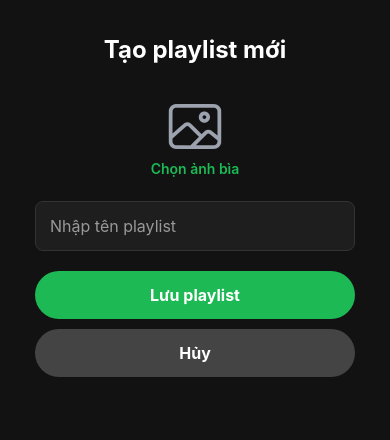
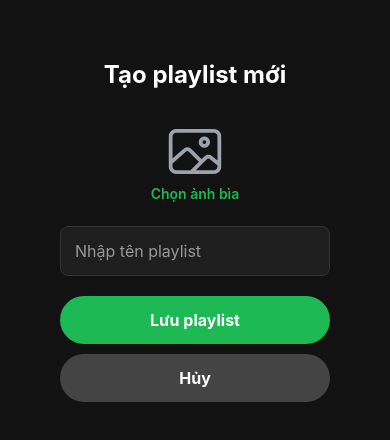
Before and after one commit to snowyy16/music-stream-app, a React Native app: screen /AddPlaylistScreen in a window 390 px wide. Shown: the top 440 px of the page. Built offline with nearby package versions, Linux system fonts and the light colour scheme; what react-native-popup-menu would draw is missing.

Commit message:
feat: fix padding add new playlist

```diff
--- a/src/screens/AddPlaylistScreen.tsx
+++ b/src/screens/AddPlaylistScreen.tsx
@@ -89,7 +89,7 @@ const styles = StyleSheet.create({
   container: {
     flex: 1,
     backgroundColor: "#121212",
-    padding: 35,
+    padding: 60,
   },
   title: {
     fontSize: 24,
```
